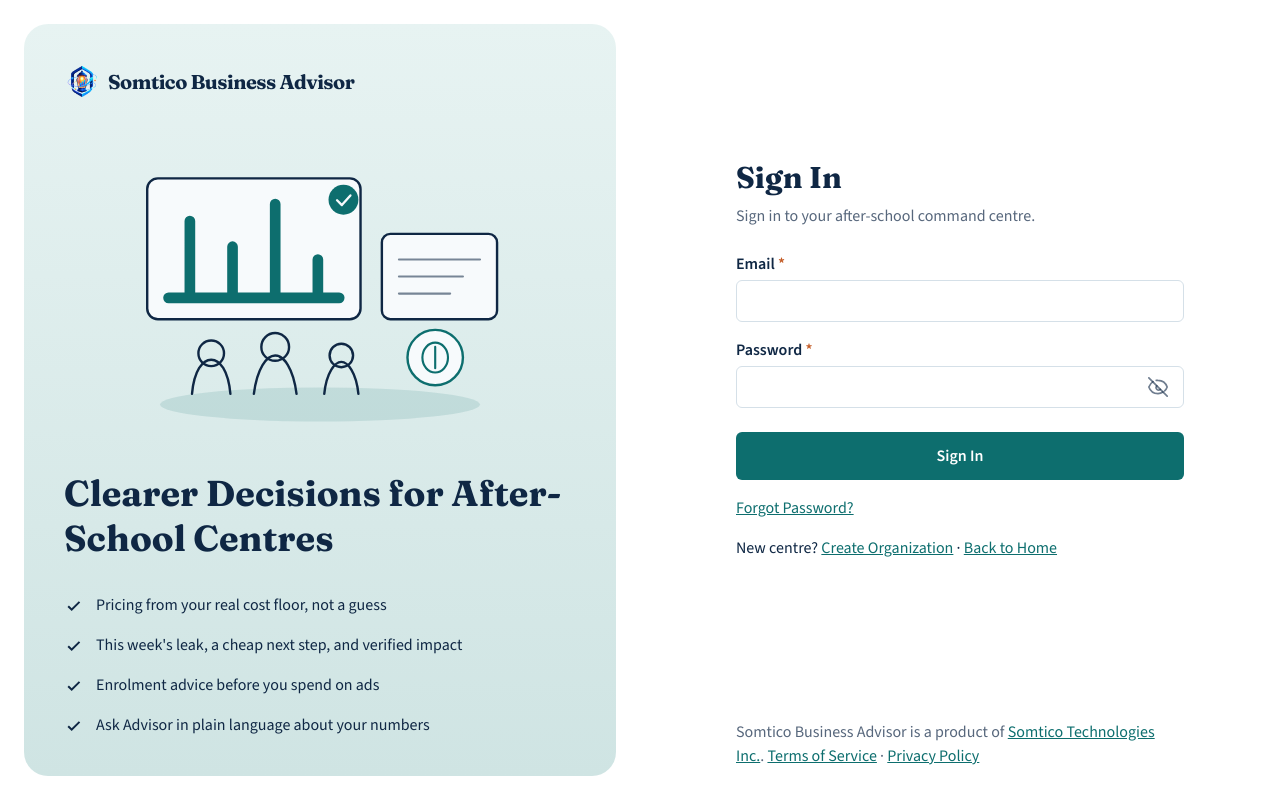
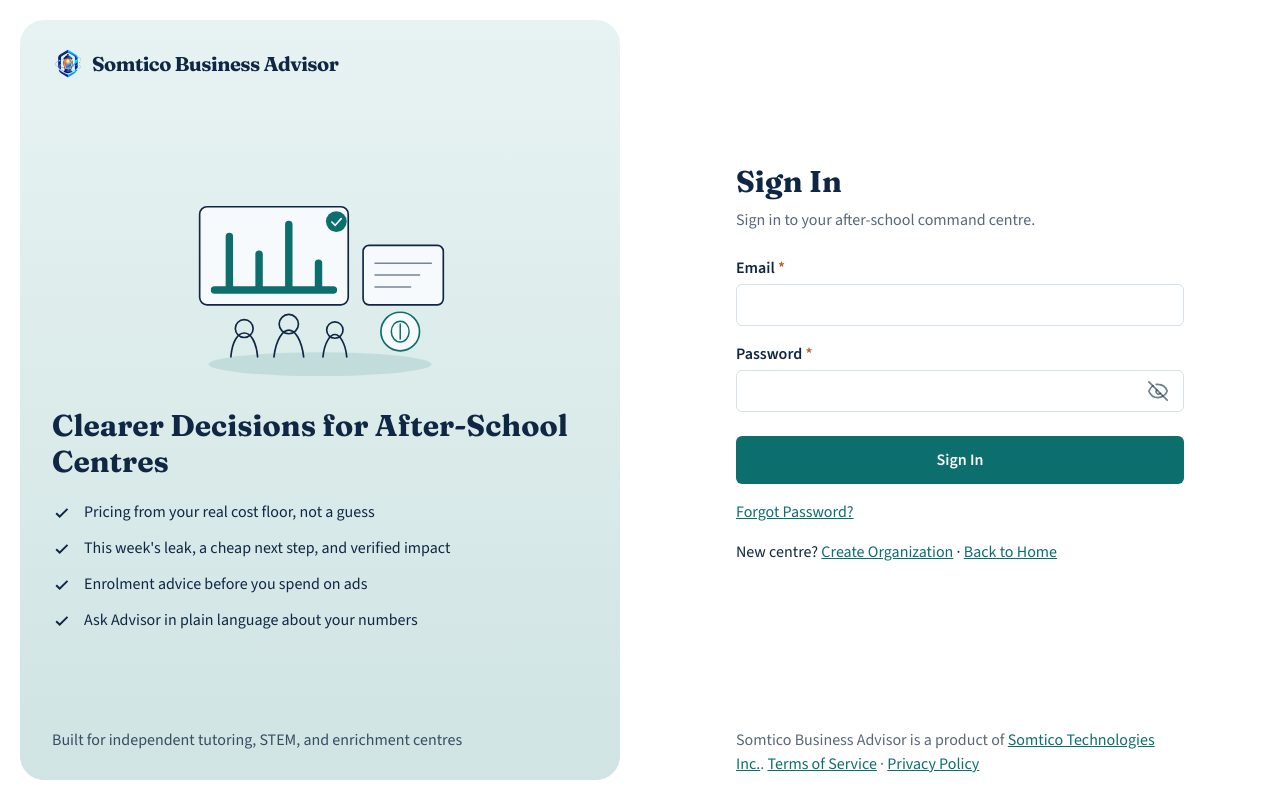
Before and after one commit to Somtico/business-advisor, a React (Vite) app in the folder frontend/: page /login in a window 1280 px wide. Built offline with nearby package versions, Linux system fonts and the light colour scheme; no server answers.

Commit message:
Fit the login story panel on short laptop screens
Lock the auth showcase to the viewport and shrink art, type, and spacing by height so the brand copy stays on screen without scrolling.

```diff
--- a/frontend/src/components/AuthSplitLayout.tsx
+++ b/frontend/src/components/AuthSplitLayout.tsx
@@ -24,11 +24,12 @@
 }
 
 /** Line-art command centre: programmes, a weekly chart, and a simple roster. */
-export function AuthShowcaseArt() {
+export function AuthShowcaseArt({ className }: { className?: string }) {
   return (
     <svg
       viewBox="0 0 420 280"
-      className="mx-auto w-full max-w-md"
+      className={className ?? 'mx-auto h-full w-full'}
+      preserveAspectRatio="xMidYMid meet"
       role="img"
       aria-label="Illustration of an after-school command centre with a chart, ledger, and students"
     >
@@ -109,15 +110,19 @@
 
 export function AuthShowcase() {
   return (
-    <aside className="relative hidden p-6 lg:sticky lg:top-0 lg:flex lg:h-screen lg:flex-col">
-      <div className="flex min-h-0 flex-1 flex-col overflow-y-auto rounded-3xl bg-gradient-to-b from-[#e7f3f2] to-[#cfe4e3] px-10 py-10">
-        <BrandMark to="/" size={36} wordmark={PRODUCT_NAME} />
-        <div className="mt-10 flex flex-1 flex-col justify-center">
-          <AuthShowcaseArt />
-          <p className="mt-8 font-display text-4xl font-bold leading-tight text-ba-ink">
+    <aside className="relative hidden h-dvh min-h-0 p-3 lg:flex lg:flex-col [@media(min-height:800px)]:p-5">
+      <div className="flex h-full min-h-0 flex-col overflow-hidden rounded-3xl bg-gradient-to-b from-[#e7f3f2] to-[#cfe4e3] px-6 py-5 [@media(min-height:800px)]:px-8 [@media(min-height:800px)]:py-7 [@media(min-height:900px)]:px-10 [@media(min-height:900px)]:py-8">
+        <div className="shrink-0">
+          <BrandMark to="/" size={32} wordmark={PRODUCT_NAME} />
+        </div>
+        <div className="mt-3 flex min-h-0 flex-1 flex-col justify-center gap-3 [@media(min-height:800px)]:mt-4 [@media(min-height:800px)]:gap-5 [@media(min-height:900px)]:gap-6">
+          <div className="mx-auto h-[min(18vh,7.5rem)] w-full max-w-sm shrink-0 [@media(min-height:721px)]:h-[min(22vh,10rem)] [@media(min-height:800px)]:h-[min(26vh,13rem)] [@media(min-height:900px)]:h-[min(28vh,16rem)]">
+            <AuthShowcaseArt className="h-full w-full" />
+          </div>
+          <p className="shrink-0 font-display text-2xl font-bold leading-snug text-ba-ink [@media(min-height:800px)]:text-3xl [@media(min-height:900px)]:text-4xl [@media(min-height:900px)]:leading-tight">
             {authShowcase.headline}
           </p>
-          <ul className="mt-8 space-y-4">
+          <ul className="shrink-0 space-y-2 [@media(min-height:800px)]:space-y-3 [@media(min-height:900px)]:space-y-4">
             {authShowcase.points.map((point) => (
               <li key={point} className="flex gap-3 text-base text-ba-ink">
                 <CheckIcon />
@@ -126,7 +131,9 @@
             ))}
           </ul>
         </div>
-        <p className="mt-10 text-base text-ba-ink/80">{authShowcase.trust}</p>
+        <p className="mt-3 shrink-0 text-base text-ba-ink/80 [@media(min-height:800px)]:mt-5">
+          {authShowcase.trust}
+        </p>
       </div>
     </aside>
   );
@@ -141,16 +148,20 @@
 }) {
   const formWidth = wide ? 'max-w-xl' : 'max-w-md';
   return (
-    <div className="min-h-screen bg-white text-ba-ink lg:grid lg:grid-cols-2">
+    <div className="min-h-dvh bg-white text-ba-ink lg:grid lg:h-dvh lg:grid-cols-2 lg:overflow-hidden">
       <AuthShowcase />
-      <div className="flex min-h-screen flex-col px-4 py-8 sm:px-8 lg:px-12">
-        <div className="mb-8 lg:hidden">
+      <div className="flex min-h-dvh flex-col px-4 py-6 sm:px-8 lg:h-full lg:min-h-0 lg:overflow-y-auto lg:px-10 lg:py-6">
+        <div className="mb-6 lg:hidden">
           <BrandMark to="/" size={36} />
         </div>
-        <div className={`mx-auto flex w-full ${formWidth} flex-1 flex-col justify-center`}>
+        <div
+          className={`mx-auto flex w-full ${formWidth} flex-1 flex-col justify-center`}
+        >
           {children}
         </div>
-        <p className={`mx-auto mt-8 w-full ${formWidth} text-base text-ba-ink/70`}>
+        <p
+          className={`mx-auto mt-6 w-full ${formWidth} text-base text-ba-ink/70`}
+        >
           {PRODUCT_NAME} is a product of{' '}
           <a
             className="text-ba-accent underline"
```
Also changed, not shown: 1 other file (tests, documents, lock files or other folders).
